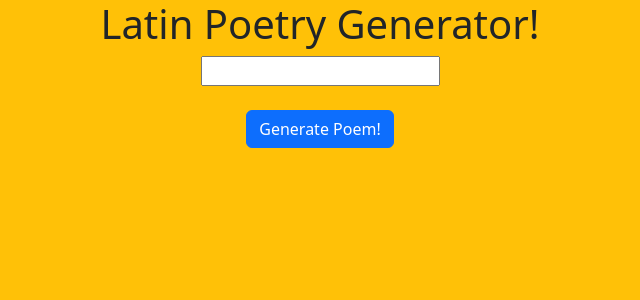
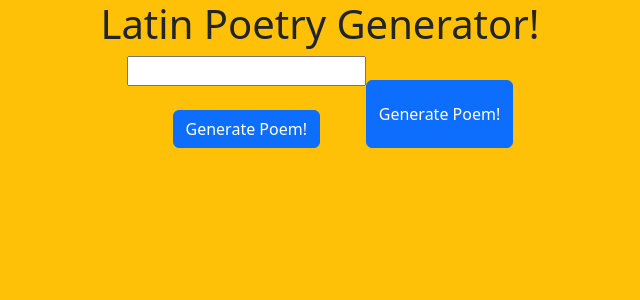
Before and after one commit to nolan-3/Latin-Poetry-Generator, a Flask app: page / in a window 1280 px wide. Shown: the top 300 px of the page, without its empty margins (320-960 px from the left). Run offline with Flask 2, Linux system fonts and the light colour scheme.

Commit message:
Update index.html

```diff
--- a/templates/index.html
+++ b/templates/index.html
@@ -23,7 +23,15 @@
                 </button>
             </div>
          </form>
+            <button class="btn btn-primary mt-4" onclick="about()" >
+                Generate Poem!
+            </button>
     </div>
-
 </body>
 </html>
+
+<script>
+function about() {
+  console.log("testing");
+}
+</script>
```
